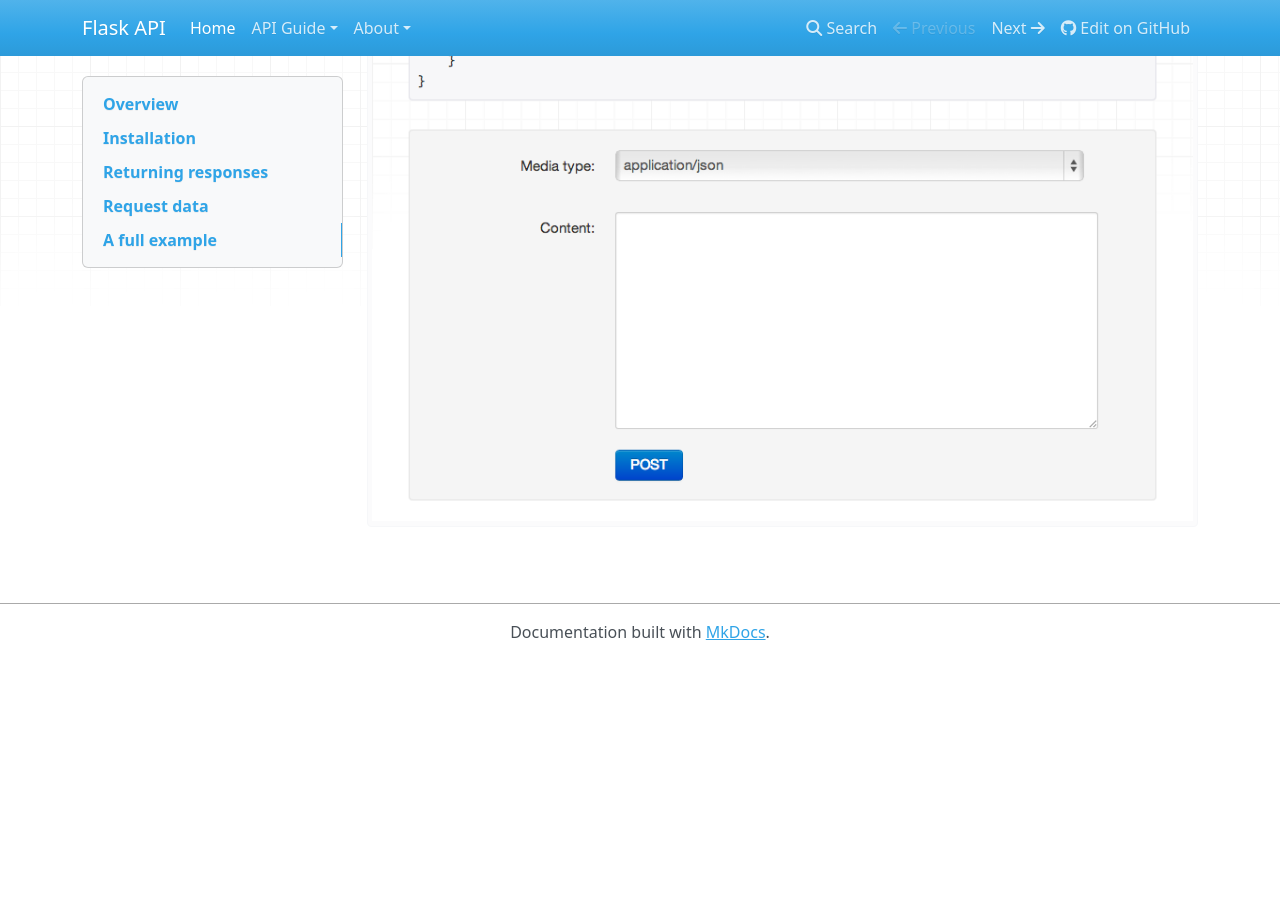
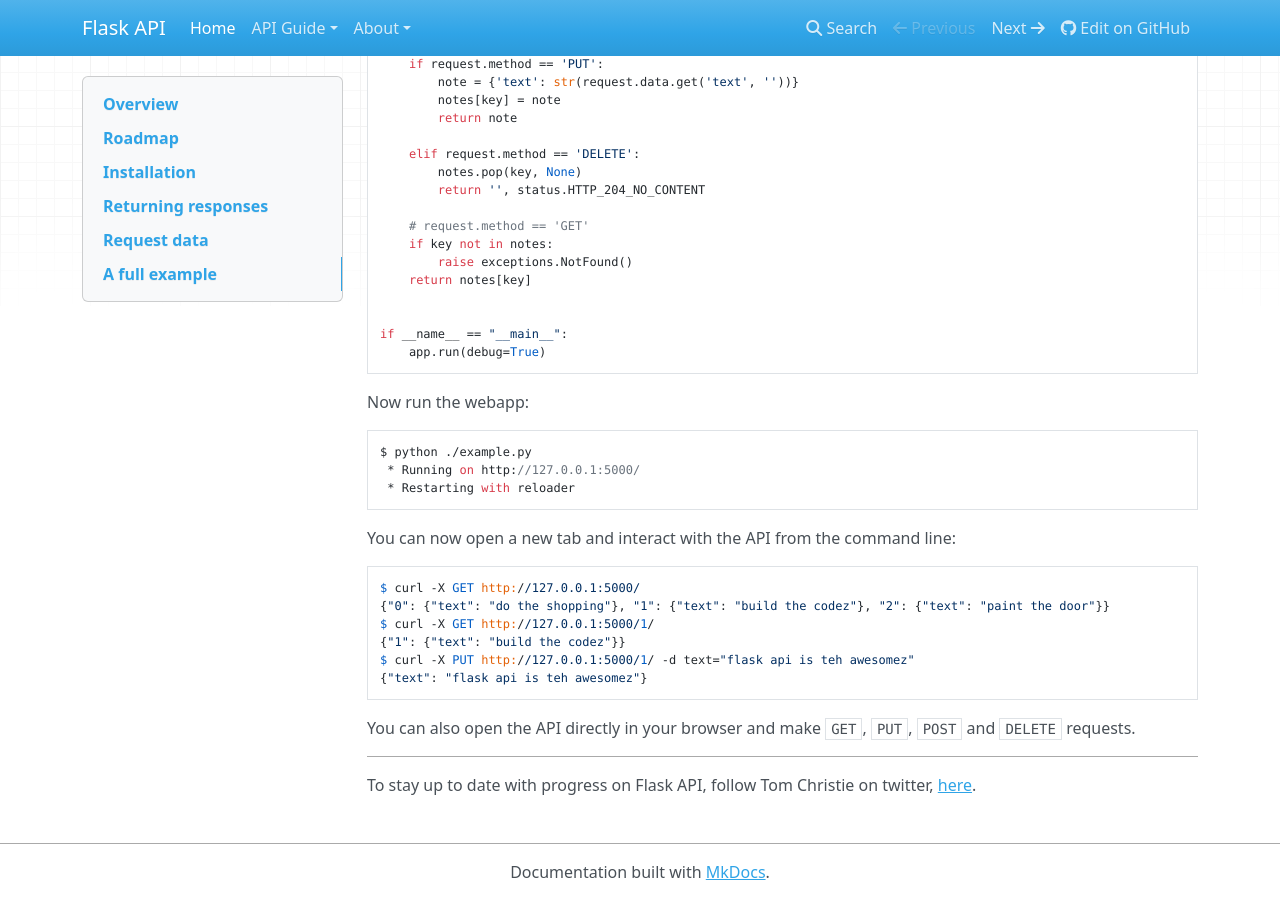
Before and after one commit to flask-api/flask-api, an MkDocs documentation site: the page built from docs/index.md, in a window 1280 px wide and 900 px high, scrolled down 3203 px. Built offline with MkDocs 1.6.1, drawn with Linux system fonts in a browser that asks for light colours; nearby versions of some CDN libraries; old or Windows-style settings are respelled for this version of MkDocs; before the commit the page ends 3863 px from its top, so only the background shows below that; some of the changed text lies outside the part shown.

Commit message:
Minor docs tweaks

```diff
--- a/docs/index.md
+++ b/docs/index.md
@@ -14,6 +14,10 @@
 
 It is currently a work in progress, but the fundamentals are in place and you can already start building kick-ass browsable Web APIs with it.  If you want to start using Flask API right now go ahead and do so, but be sure to follow the release notes of new versions carefully.
 
+![Screenshot](screenshot.png)
+
+## Roadmap
+
 Future work on getting Flask API to a 1.0 release will include:
 
 * Authentication, including session, basic and token authentication.
@@ -26,6 +30,8 @@
 * Login and logout views for the browsable API.
 * Documentation on how to deal with request validation.
 * Documentation on how to deal with hyperlinking.
+
+It is also possible that the core of Flask API could be refactored into an external dependancy, in order to make browsable APIs easily available to any Python web framework.
 
 ## Installation
 
@@ -117,17 +123,24 @@
      * Running on http://127.0.0.1:5000/
      * Restarting with reloader
 
-You can now interact with the API from the command line:
+You can now open a new tab and interact with the API from the command line:
 
     $ curl -X GET http://127.0.0.1:5000/
     {"0": {"text": "do the shopping"}, "1": {"text": "build the codez"}, "2": {"text": "paint the door"}}
+    $ curl -X GET http://127.0.0.1:5000/1/
+    {"1": {"text": "build the codez"}}
+    $ curl -X PUT http://127.0.0.1:5000/1/ -d text="flask api is teh awesomez"
+    {"text": "flask api is teh awesomez"}
 
-And from your web browser:
+You can also open the API directly in your browser and make `GET`, `PUT`, `POST` and `DELETE` requests.
 
-![Screenshot](screenshot.png)
+---
+
+To stay up to date with progress on Flask API, follow Tom Christie on twitter, [here][tomchristie].
 
 [travis-image]: https://travis-ci.org/tomchristie/flaskapi.png?branch=master
 [travis-link]: https://travis-ci.org/tomchristie/flaskapi
 [coveralls-image]: https://coveralls.io/repos/tomchristie/flaskapi/badge.png?branch=master
 [coveralls-link]: https://coveralls.io/r/tomchristie/flaskapi?branch=master
 [django-rest-framework]: http://www.django-rest-framework.org
+[tomchristie]: https://twitter.com/_tomchristie
```
Also changed, not shown: README.md (+21 -7 lines), docs/screenshot.png.
